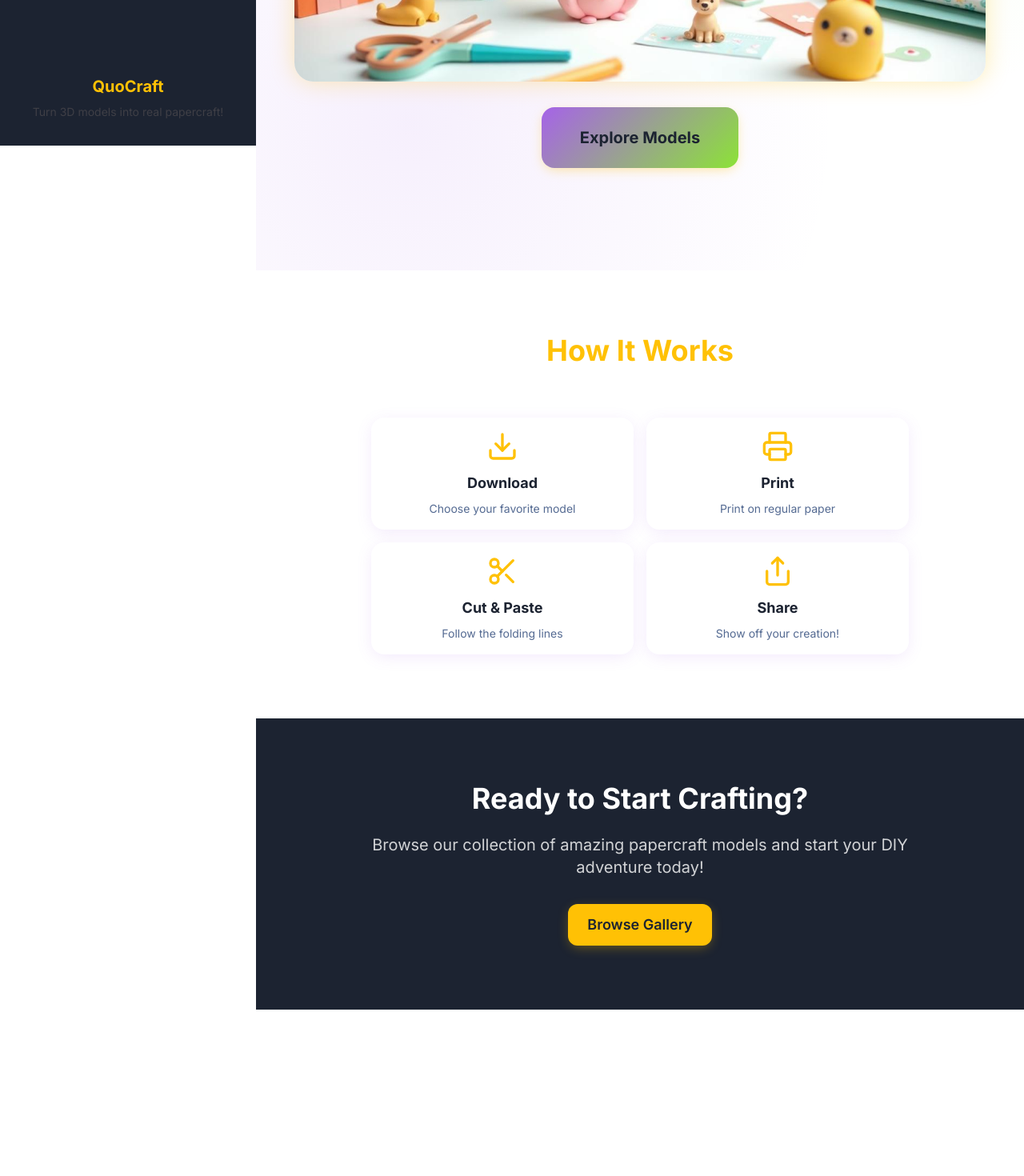
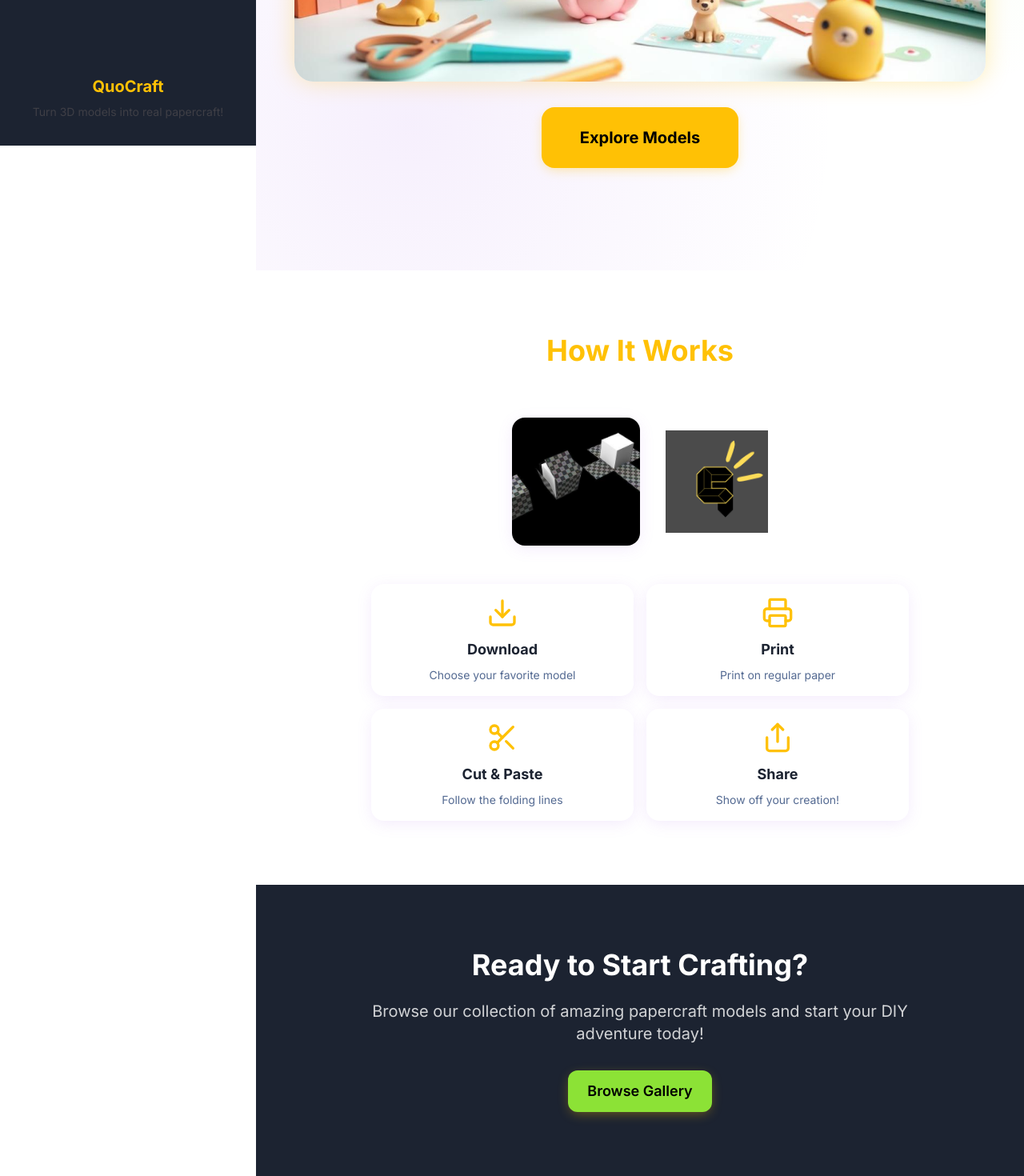
Before and after one commit to QUOduck/quocraftdiy, a React (Vite) app: page / in a window 1280 px wide. Shown: the part 618-2088 px from the top of the page at 80% size. Before the commit the page ends 1880 px from the top, so only its background shows below. Built offline with nearby package versions, Linux system fonts and the light colour scheme; the HTML template or start-up script is replaced by a standard one.

Commit message:
Update styling and images

```diff
--- a/src/index.css
+++ b/src/index.css
@@ -51,6 +51,10 @@
     --gradient-violet-lime: linear-gradient(135deg, hsl(var(--violet)), hsl(var(--lime)));
     --gradient-blue-pink: linear-gradient(135deg, hsl(var(--blue)), hsl(var(--pink)));
     --gradient-playful: linear-gradient(45deg, hsl(var(--primary)), hsl(var(--violet)), hsl(var(--lime)));
+
+    /* Solid Button Colors */
+    --navy-blue: 220 60% 25%;
+    --button-grey: 220 10% 35%;
 
     /* Shadows */
     --shadow-card: 0 4px 20px -2px hsl(var(--violet) / 0.15);
@@ -131,17 +135,18 @@
 @layer components {
   /* Button Variants */
   .btn-hero {
-    @apply bg-primary text-primary-foreground font-bold py-4 px-8 rounded-2xl;
+    @apply text-white font-bold py-4 px-8 rounded-2xl;
     @apply hover:scale-105 active:scale-95;
     @apply transition-all duration-300;
+    background-color: hsl(var(--navy-blue));
     box-shadow: var(--shadow-button);
-    background: var(--gradient-violet-lime);
   }
 
   .btn-playful {
-    @apply font-semibold py-3 px-6 rounded-xl;
+    @apply font-semibold py-3 px-6 rounded-xl text-white;
     @apply hover:scale-105 active:scale-95;
     @apply transition-all duration-300;
+    background-color: hsl(var(--button-grey));
     box-shadow: var(--shadow-button);
   }
 
@@ -149,7 +154,23 @@
     @apply font-medium py-3 px-6 rounded-xl text-white;
     @apply hover:scale-105 active:scale-95;
     @apply transition-all duration-300;
-    background: var(--gradient-blue-pink);
+    background-color: hsl(var(--violet));
+  }
+
+  .btn-solid-lime {
+    @apply font-semibold py-3 px-6 rounded-xl text-black;
+    @apply hover:scale-105 active:scale-95;
+    @apply transition-all duration-300;
+    background-color: hsl(var(--lime));
+    box-shadow: var(--shadow-button);
+  }
+
+  .btn-solid-yellow {
+    @apply font-bold py-4 px-8 rounded-2xl text-black;
+    @apply hover:scale-105 active:scale-95;
+    @apply transition-all duration-300;
+    background-color: hsl(var(--primary));
+    box-shadow: var(--shadow-button);
   }
 
   /* Card Styles */
--- a/src/pages/Home.tsx
+++ b/src/pages/Home.tsx
@@ -1,6 +1,8 @@
 import { useNavigate } from 'react-router-dom';
 import { Download, Printer, Scissors, Share } from 'lucide-react';
 import heroImage from '@/assets/hero-papercraft.jpg';
+import papercraftCube from '@/assets/papercraft-cube.jpeg';
+import quocraftLogo from '@/assets/quocraft-logo.png';
 
 const steps = [
   {
@@ -57,7 +59,7 @@ export default function Home() {
             {/* CTA Button */}
             <button
               onClick={() => navigate('/gallery')}
-              className="btn-hero text-xl px-12 py-6"
+              className="btn-solid-yellow text-xl px-12 py-6"
             >
               Explore Models
             </button>
@@ -71,6 +73,24 @@ export default function Home() {
           <h2 className="title-playful text-center mb-16">
             How It Works
           </h2>
+
+          {/* Hero Images */}
+          <div className="flex justify-center items-center gap-8 mb-12">
+            <div className="relative">
+              <img
+                src={papercraftCube}
+                alt="Papercraft cube models"
+                className="w-32 h-32 md:w-40 md:h-40 object-cover rounded-2xl shadow-card"
+              />
+            </div>
+            <div className="relative">
+              <img
+                src={quocraftLogo}
+                alt="QuoCraft logo"
+                className="w-24 h-24 md:w-32 md:h-32 object-contain"
+              />
+            </div>
+          </div>
 
           <div className="grid grid-cols-2 gap-4 max-w-2xl mx-auto">
             {steps.map((step, index) => {
@@ -107,7 +127,7 @@ export default function Home() {
           </p>
           <button
             onClick={() => navigate('/gallery')}
-            className="btn-playful bg-primary text-primary-foreground text-lg"
+            className="btn-solid-lime text-lg"
           >
             Browse Gallery
           </button>
--- a/tailwind.config.ts
+++ b/tailwind.config.ts
@@ -35,6 +35,8 @@ export default {
         blue: "hsl(var(--blue))",
         pink: "hsl(var(--pink))",
         lime: "hsl(var(--lime))",
+        "navy-blue": "hsl(var(--navy-blue))",
+        "button-grey": "hsl(var(--button-grey))",
 
         destructive: {
           DEFAULT: "hsl(var(--destructive))",
@@ -106,12 +108,6 @@ export default {
         "float": "float 6s ease-in-out infinite",
       },
 
-      backgroundImage: {
-        'gradient-primary': 'var(--gradient-primary)',
-        'gradient-violet-lime': 'var(--gradient-violet-lime)',
-        'gradient-blue-pink': 'var(--gradient-blue-pink)',
-        'gradient-playful': 'var(--gradient-playful)',
-      },
 
       boxShadow: {
         'card': 'var(--shadow-card)',
```
Also changed, not shown: src/assets/papercraft-cube.jpeg (added), src/assets/quocraft-logo.png (added).
